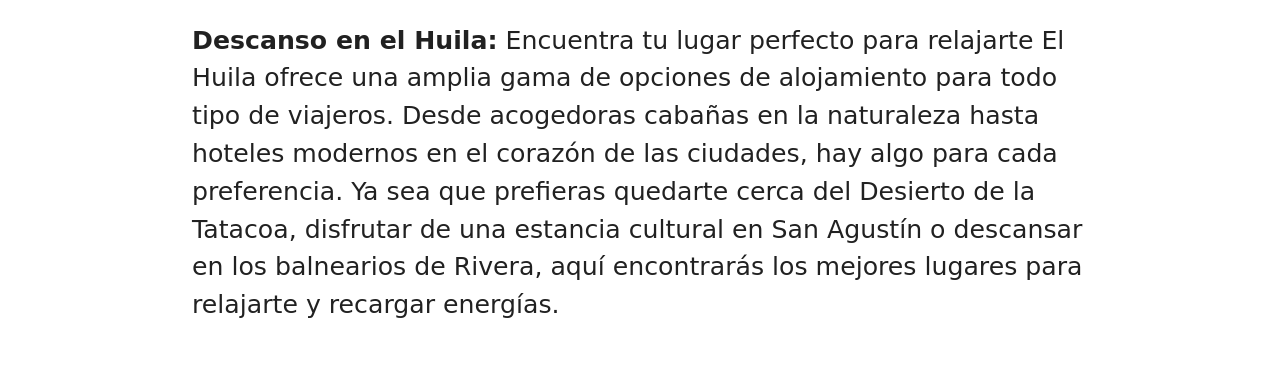
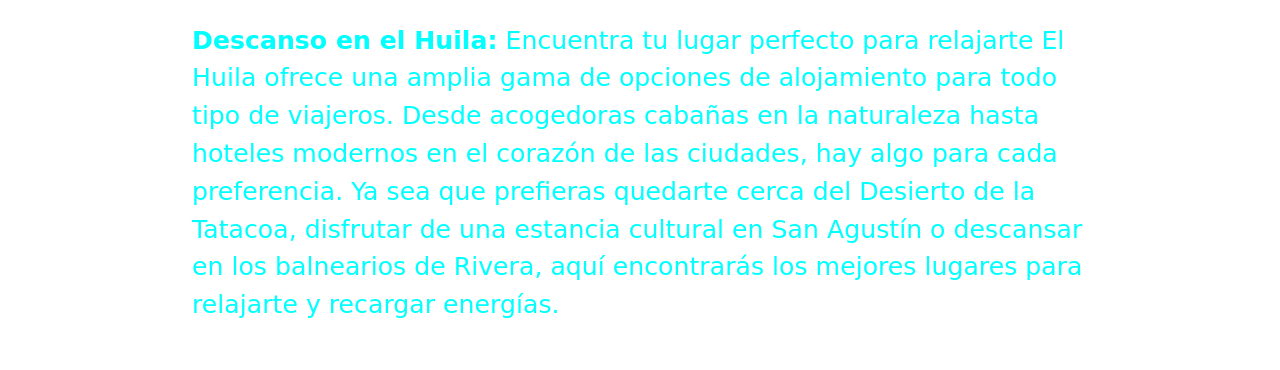
Before and after one commit to pipebond/huila_explora, a plain HTML site: page Alojamiento_Gastronomia.html in a window 1280 px wide. Shown: the part 238-608 px from the top of the page. Drawn offline with nearby package versions, Linux system fonts and the light colour scheme.

Commit message:
version 2

```diff
--- a/Alojamiento_Gastronomia.html
+++ b/Alojamiento_Gastronomia.html
@@ -50,7 +50,7 @@
     </nav>
     <section class="container" style="margin-top: 50px">
       <h2 class="center">Alojamiento y Gastronomía</h2>
-      <p class="flow-text">
+      <p class="flow-text" style="color: aqua">
         <b> Descanso en el Huila:</b> Encuentra tu lugar perfecto para relajarte
         El Huila ofrece una amplia gama de opciones de alojamiento para todo
         tipo de viajeros. Desde acogedoras cabañas en la naturaleza hasta
```
